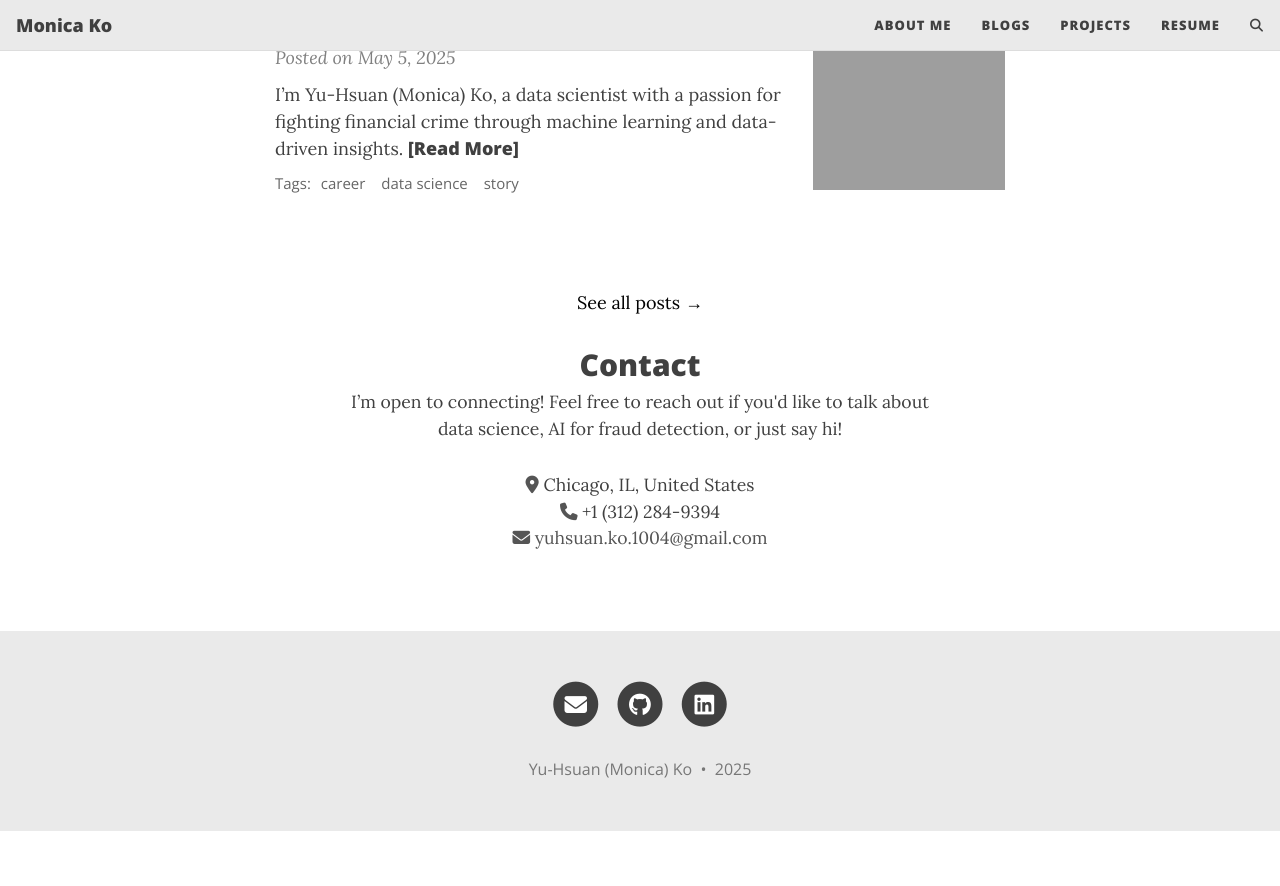
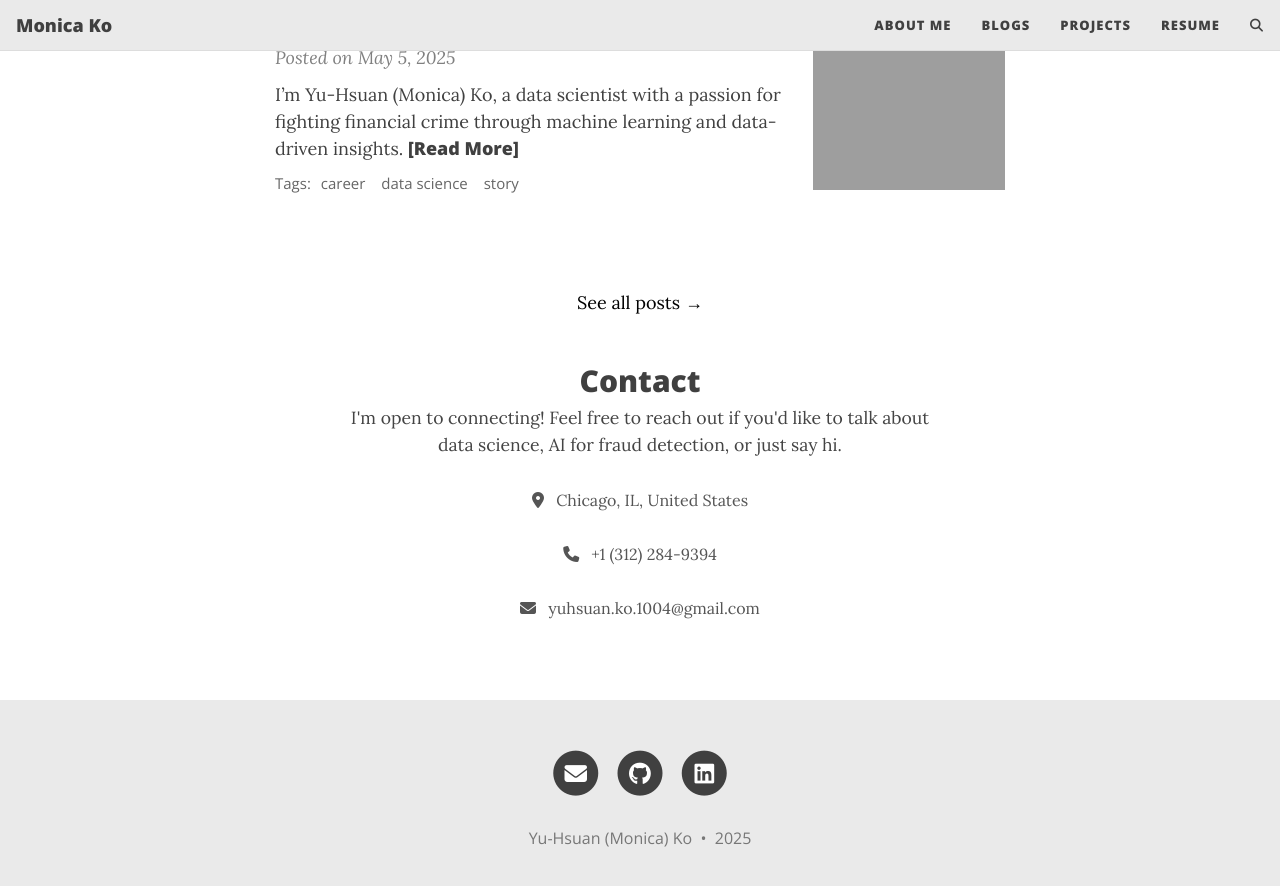
Before and after one commit to yuhsuanko/yuhsuanko.github.io, a Jekyll site: the page built from index.html, in a window 1280 px wide and 900 px high, scrolled down 1029 px. Shown: the top 886 px of the window. Built offline with Jekyll 4.4.1, drawn with Linux system fonts in a browser that asks for light colours; the list of posts is cut into pages by our own code; comment, search, counter and statistics services are not loaded; before the commit the page ends 1860 px from its top, so only the background shows below that.

Commit message:
Update index.html

```diff
--- a/index.html
+++ b/index.html
@@ -117,15 +117,25 @@ subtitle: Hi, I'm Monica. I'm a data scientist focused on anti-money laundering
   </div>
 </section>
 
-<section class="contact-section" style="text-align: center; margin-top: 2rem;">
+<section class="contact-section" style="text-align: center; margin-top: 3rem;">
   <h2>Contact</h2>
-  <p style="font-size: 1.1rem; max-width: 600px; margin: 0 auto 1rem auto;">
-    I’m open to connecting! Feel free to reach out if you'd like to talk about data science, AI for fraud detection, or just say hi!
+
+  <p style="font-size: 1.1rem; max-width: 600px; margin: 0 auto 1.2rem auto; color: #444;">
+    I'm open to connecting! Feel free to reach out if you'd like to talk about data science, AI for fraud detection, or just say hi.
   </p>
-  <p style="font-size: 1.1rem;">
-    <i class="fas fa-map-marker-alt" style="color: #555;"></i> Chicago, IL, United States<br>
-    <i class="fas fa-phone" style="color: #555;"></i> +1 (312) 284-9394<br>
-    <i class="fas fa-envelope" style="color: #555;"></i>
-    <a href="mailto:yuhsuan.ko.1004@gmail.com" style="color: #555; text-decoration: none;">yuhsuan.ko.1004@gmail.com</a>
-  </p>
+
+  <div style="font-size: 1rem; color: #555; line-height: 1.8;">
+    <p>
+      <i class="fas fa-map-marker-alt" style="margin-right: 8px;"></i> Chicago, IL, United States
+    </p>
+    <p>
+      <i class="fas fa-phone" style="margin-right: 8px;"></i> +1 (312) 284-9394
+    </p>
+    <p>
+      <i class="fas fa-envelope" style="margin-right: 8px;"></i>
+      <a href="mailto:yuhsuan.ko.1004@gmail.com" style="color: #555; text-decoration: none;">
+        yuhsuan.ko.1004@gmail.com
+      </a>
+    </p>
+  </div>
 </section>
```
